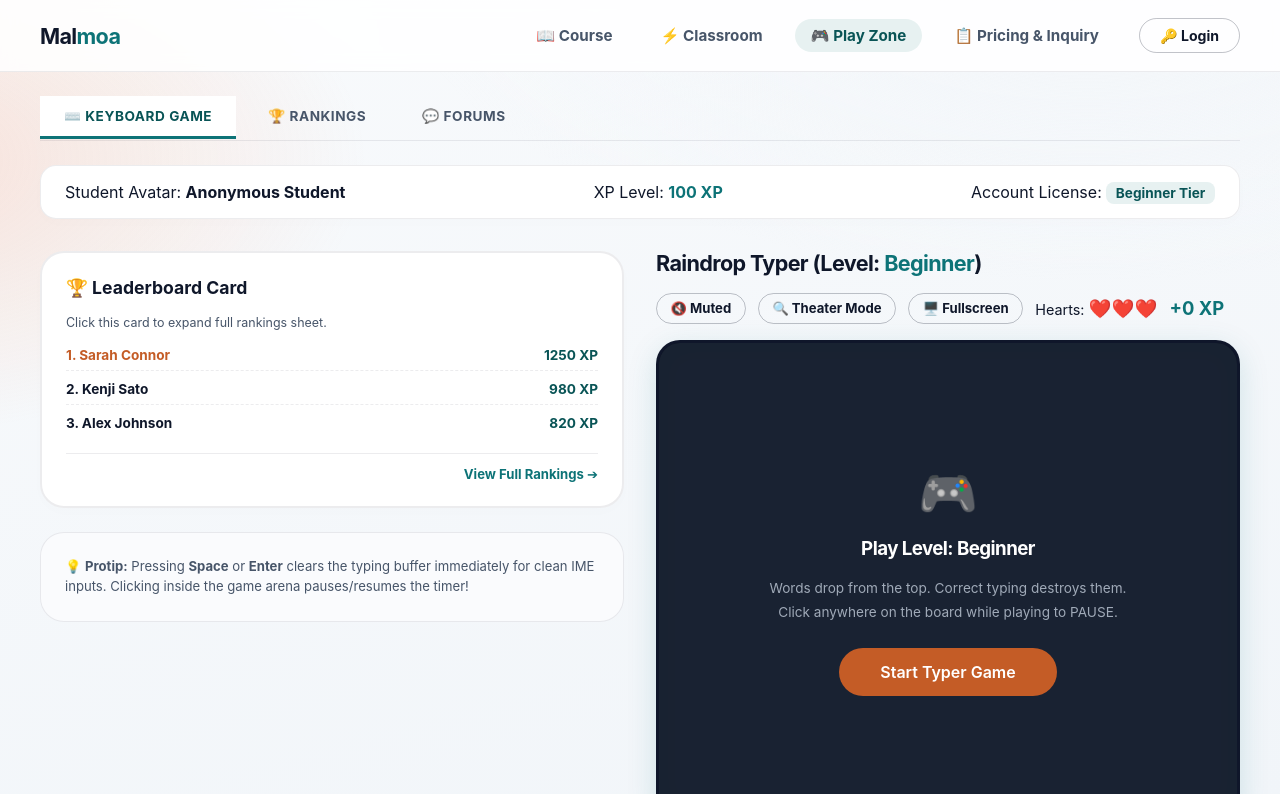
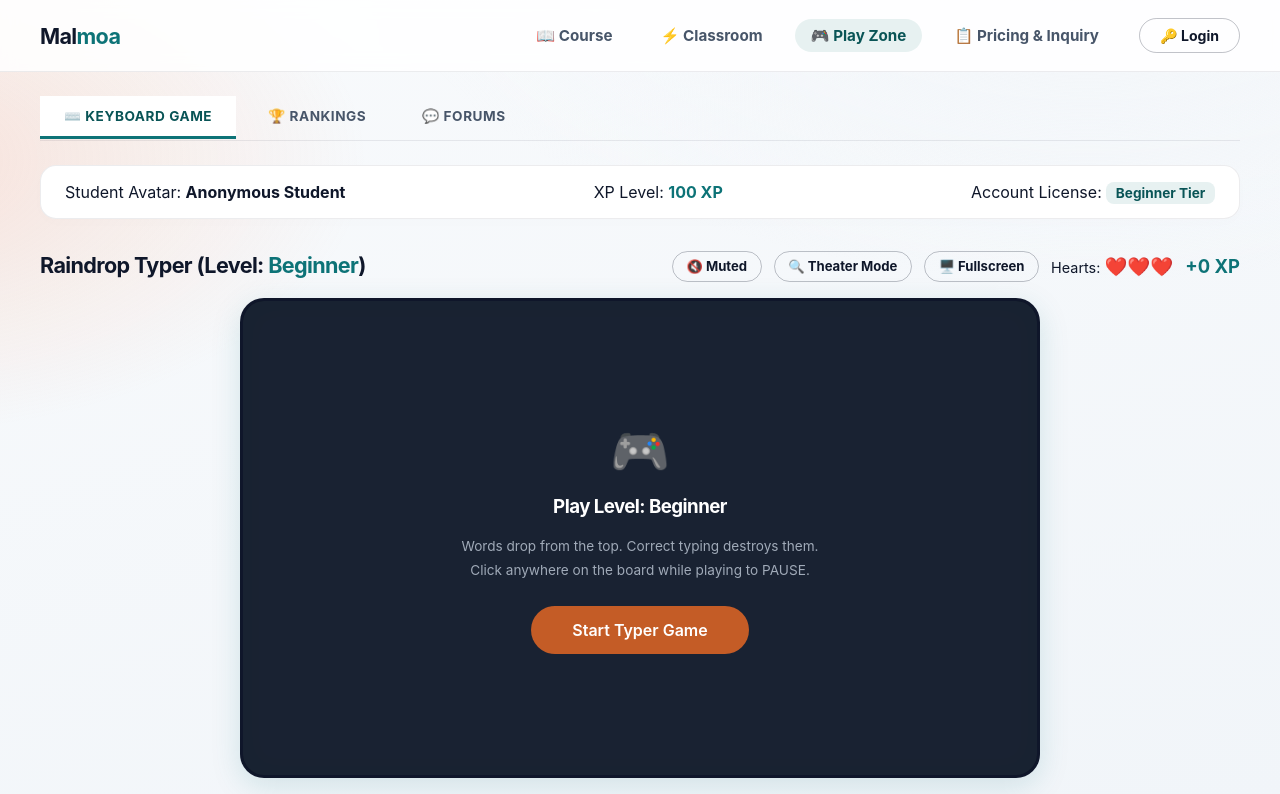
Before and after one commit to leadmeta/malmoa, a React (Vite) app: page /play-hub in a window 1280 px wide. Shown: the top 794 px of the page. Built offline with nearby package versions, Linux system fonts and the light colour scheme.

Commit message:
Feat: Relocate rankings card to left skyscraper fixed sidebar simulating a vertical ad banner block

```diff
--- a/src/pages/InnerPages.css
+++ b/src/pages/InnerPages.css
@@ -664,3 +664,10 @@
   75% { transform: scale(1.1) translateY(-10px); opacity: 0.8; }
   100% { transform: scale(0.5) translateY(-30px); opacity: 0; }
 }
+
+/* Skyscraper Ranking Sidebar - Hide below 1340px viewport */
+@media (max-width: 1340px) {
+  .skyscraper-ranking-card {
+    display: none !important;
+  }
+}
--- a/src/pages/PlayHubPage.tsx
+++ b/src/pages/PlayHubPage.tsx
@@ -539,56 +539,55 @@ export function PlayHubPage() {
         </div>
       </div>
 
-      {/* ==================== TWO COLUMN GRID LAYOUT (Left Side Mini Leaderboard Card Hidden in Theater Game Mode) ==================== */}
-      <div style={{ display: 'grid', gridTemplateColumns: (isLargeSize && activeTab === 'game') ? '1fr' : 'repeat(auto-fit, minmax(260px, 1fr))', gap: '2rem', alignItems: 'start' }}>
-
-        {/* LEFT COLUMN: MINI LEADERBOARD CARD */}
-        {!(isLargeSize && activeTab === 'game') && (
-          <div style={{ display: 'flex', flexDirection: 'column', gap: '1.5rem' }}>
+      {/* ==================== SKY SCRAPER VERTICAL SIDEBAR RANKING (화면의 완전 좌측, 세로 광고 영역 고정형) ==================== */}
       <div
         onClick={() => setActiveTab('rank')}
+        className="skyscraper-ranking-card edu-card-chunky hover-lift"
         style={{
+          position: 'fixed',
+          left: 'max(0.5rem, calc((100vw - 1200px) / 2 - 190px))',
+          top: '200px',
+          width: '170px',
           background: 'white',
-                border: '2px solid var(--line)',
-                borderRadius: '24px',
-                padding: '1.5rem',
+          border: '2.5px dashed var(--teal)', // 광고판 느낌의 점선 스타일링
+          borderRadius: '20px',
+          padding: '1.25rem 1rem',
           cursor: 'pointer',
-                transition: 'all 0.2s ease',
-                boxShadow: '0 4px 15px rgba(0,0,0,0.01)'
+          zIndex: 100,
+          boxShadow: '0 8px 24px rgba(15,23,42,0.05)',
+          display: 'flex',
+          flexDirection: 'column',
+          gap: '0.65rem'
         }}
-              className="edu-card-chunky hover-lift"
       >
-              <h4 style={{ margin: '0 0 1rem 0', fontFamily: 'var(--font-display)', fontSize: '1.1rem', fontWeight: 'bold', display: 'flex', alignItems: 'center', gap: '0.5rem' }}>
-                🏆 Leaderboard Card
+        <div style={{ background: 'var(--teal-deep)', color: 'white', fontSize: '0.68rem', fontWeight: 'bold', padding: '0.2rem 0.4rem', borderRadius: '4px', textAlign: 'center', textTransform: 'uppercase', letterSpacing: '0.04em' }}>
+          📢 LIVE RANKINGS
+        </div>
+
+        <h4 style={{ margin: '0.15rem 0 0.25rem 0', fontFamily: 'var(--font-display)', fontSize: '0.9rem', fontWeight: 'bold', textAlign: 'center' }}>
+          🏆 Leaderboard
         </h4>
-              <p style={{ fontSize: '0.78rem', color: 'var(--ink-soft)', margin: '0 0 1rem 0', lineHeight: 1.4 }}>
-                Click this card to expand full rankings sheet.
-              </p>
 
-              <div style={{ display: 'flex', flexDirection: 'column', gap: '0.65rem' }}>
+        <div style={{ display: 'flex', flexDirection: 'column', gap: '0.55rem' }}>
           {miniRankers.map((ranker, i) => (
-                  <div key={ranker.name} style={{ display: 'flex', justifyContent: 'space-between', alignItems: 'center', fontSize: '0.85rem', paddingBottom: '0.4rem', borderBottom: i < 2 ? '1px dashed var(--line)' : 'none' }}>
+            <div key={ranker.name} style={{ display: 'flex', flexDirection: 'column', fontSize: '0.78rem', borderBottom: i < 2 ? '1px dashed var(--line)' : 'none', paddingBottom: '0.35rem' }}>
               <span style={{ fontWeight: 'bold', color: i === 0 ? 'var(--ember)' : 'var(--ink)' }}>
                 {i + 1}. {ranker.name}
               </span>
-                    <span style={{ color: 'var(--teal-deep)', fontWeight: 'bold' }}>{ranker.xp} XP</span>
+              <span style={{ color: 'var(--teal-deep)', fontWeight: 'bold', fontSize: '0.72rem' }}>
+                {ranker.xp} XP
+              </span>
             </div>
           ))}
         </div>
 
-              <div style={{ borderTop: '1px solid var(--line)', marginTop: '1rem', paddingTop: '0.75rem', fontSize: '0.82rem', color: 'var(--teal)', fontWeight: 'bold', textAlign: 'right' }}>
-                View Full Rankings ➔
+        <div style={{ borderTop: '1px solid var(--line)', marginTop: '0.25rem', paddingTop: '0.5rem', fontSize: '0.75rem', color: 'var(--teal)', fontWeight: 'bold', textAlign: 'center' }}>
+          Expand Table ➔
         </div>
       </div>
 
-            <div style={{ background: '#fafbfd', border: '1px solid var(--line)', borderRadius: '24px', padding: '1.5rem', fontSize: '0.82rem', color: 'var(--ink-soft)', lineHeight: 1.5 }}>
-              💡 <strong>Protip:</strong> Pressing <strong>Space</strong> or <strong>Enter</strong> clears the typing buffer immediately for clean IME inputs. Clicking inside the game arena pauses/resumes the timer!
-            </div>
-          </div>
-        )}
-
-        {/* RIGHT COLUMN: MAIN COMPONENT DISPLAY */}
-        <div style={{ flexGrow: 1 }}>
+      {/* Main Single Column Content Block (Now takes full screen horizontally under Theater mode naturally) */}
+      <div style={{ width: '100%', marginTop: '1.5rem' }}>
 
           {activeTab === 'game' && (
             <div
@@ -1006,7 +1005,5 @@ export function PlayHubPage() {
         </div>
 
     </div>
-
-    </div>
   )
 }
```
Lines whose indentation alone changed are shown as unchanged.
